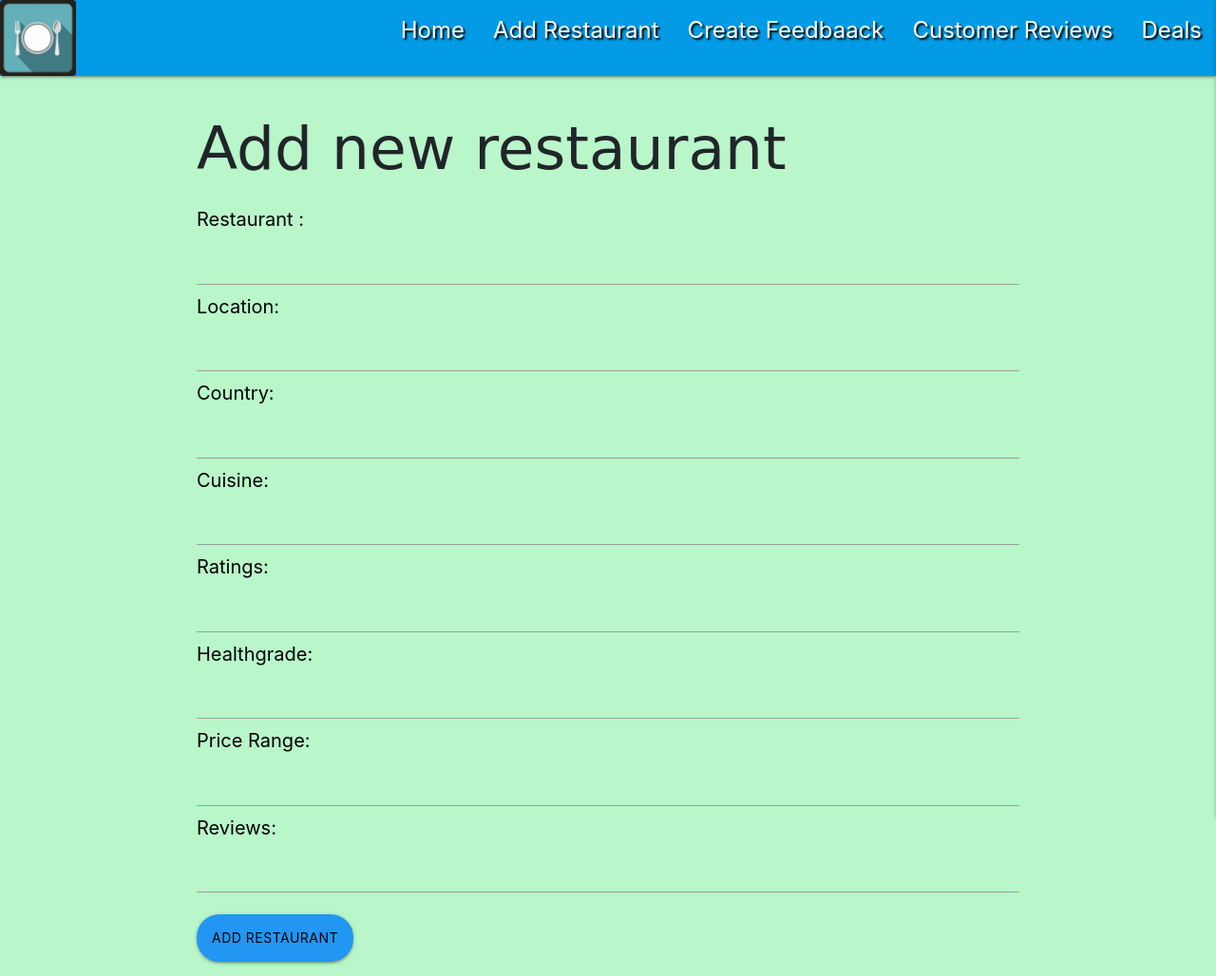
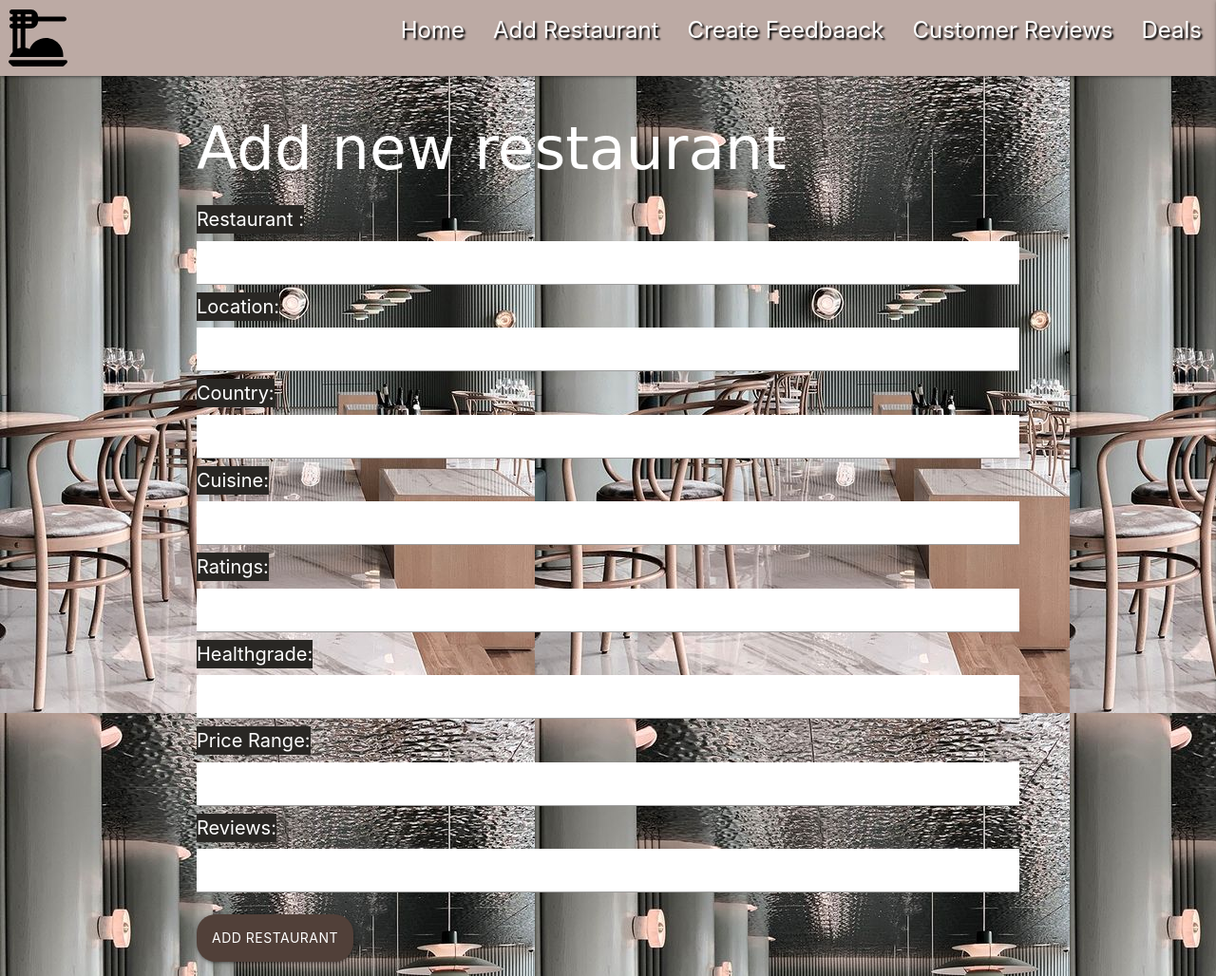
Before and after one commit to Muhammad-MO/project3-RestaurantReview, a Flask app: page /create in a window 1280 px wide. Shown: the whole page at 95% size. Run offline with Flask 2, Linux system fonts and the light colour scheme.

Commit message:
changed form styes color and add background image

```diff
--- a/restaurant/static/css/style.css
+++ b/restaurant/static/css/style.css
@@ -5,27 +5,27 @@
 
 body {
 
-    background-color:#b9f6ca ;
+    background-image:url('/static/images/restaurant.jpeg');
  }
 
-label.form-label {
-    font-size: 20px;
-    color: black;
+
+/*buttom styles*/
+.btn, .btn-large, .btn-small .btn-primary{
+ color:white;
+ background-color:#514039 ;
+ height:50px;
+ border-radius:20px;
+
 }
+/* header styles */
+h1{
 
-.btn, .btn-large, .btn-small .btn-primary{
- color:black;
- background-color: #2196f3 ;
- height:50px;
- border-radius:24px;
+    font-family: 'Dancing Script', cursive;
+    color:white;
 }
 
 
-h1{
-
-    font-family: 'Dancing Script', cursive;
-}
-
+/*Nav bar styles */
 nav ul a {
     -webkit-transition: background-color .3s;
 
@@ -35,3 +35,34 @@ nav ul a {
     padding: 0 15px;
     cursor: pointer;
 }
+
+/*styles for form*/
+
+
+label.form-label {
+    font-size: 20px;
+    color: white;
+    background-color:#292724
+}
+
+input:not([type]), input[type=text]:not(.browser-default),
+input[type=password]:not(.browser-default),
+input[type=email]:not(.browser-default),
+input[type=url]:not(.browser-default),
+input[type=time]:not(.browser-default),
+input[type=date]:not(.browser-default),
+input[type=datetime]:not(.browser-default),
+input[type=datetime-local]:not(.browser-default),
+input[type=tel]:not(.browser-default), i
+nput[type=number]:not(.browser-default),
+input[type=search]:not(.browser-default),
+textarea.materialize-textarea
+{
+    background-color: white;
+}
+
+/* card styles*/
+.card-body{
+
+ background-color:#A49B96;
+}
--- a/restaurant/templates/base.template.html
+++ b/restaurant/templates/base.template.html
@@ -26,9 +26,9 @@
   <body>
       <header>
         <!-- top navbar -->
-		<nav class="nav-extended text-shadow light-blue darken-1">
+		<nav class="nav-extended text-shadow brown lighten-3">
 			<div class="nav-wrapper">
-                <a href="{{url_for('show_listings')}}" ><img src="/static/images/plate.jpeg" alt="restaurant" width="80" height="80" class="rounded icon"></a>
+                <a href="{{url_for('show_listings')}}" ><img src="/static/images/dinner_dining.svg" alt="restaurant" width="80" height="80" class="rounded icon"></a>
 				<a href="#" data-target="mobile-demo" class="sidenav-trigger right"><i class="fas fa-bars"></i></a>
 				<ul class="right hide-on-med-and-down">
 					<li><a href="{{url_for('show_listings')}}">Home</a></li>
--- a/restaurant/templates/confirm_delete_restaurant.template.html
+++ b/restaurant/templates/confirm_delete_restaurant.template.html
@@ -3,7 +3,7 @@
 {%block content %}
 <form method="POST">
     <h1>Delete Restaurant</h1>
-    <div class="alert alert-primary">
+    <div class="alert alert-light">
         Are you sure you want to delete {{restaurant_to_delete.name}}?
     </div>
     <div>
```
Also changed, not shown: README.md, restaurant/static/images/restaurant.jpeg (added).
